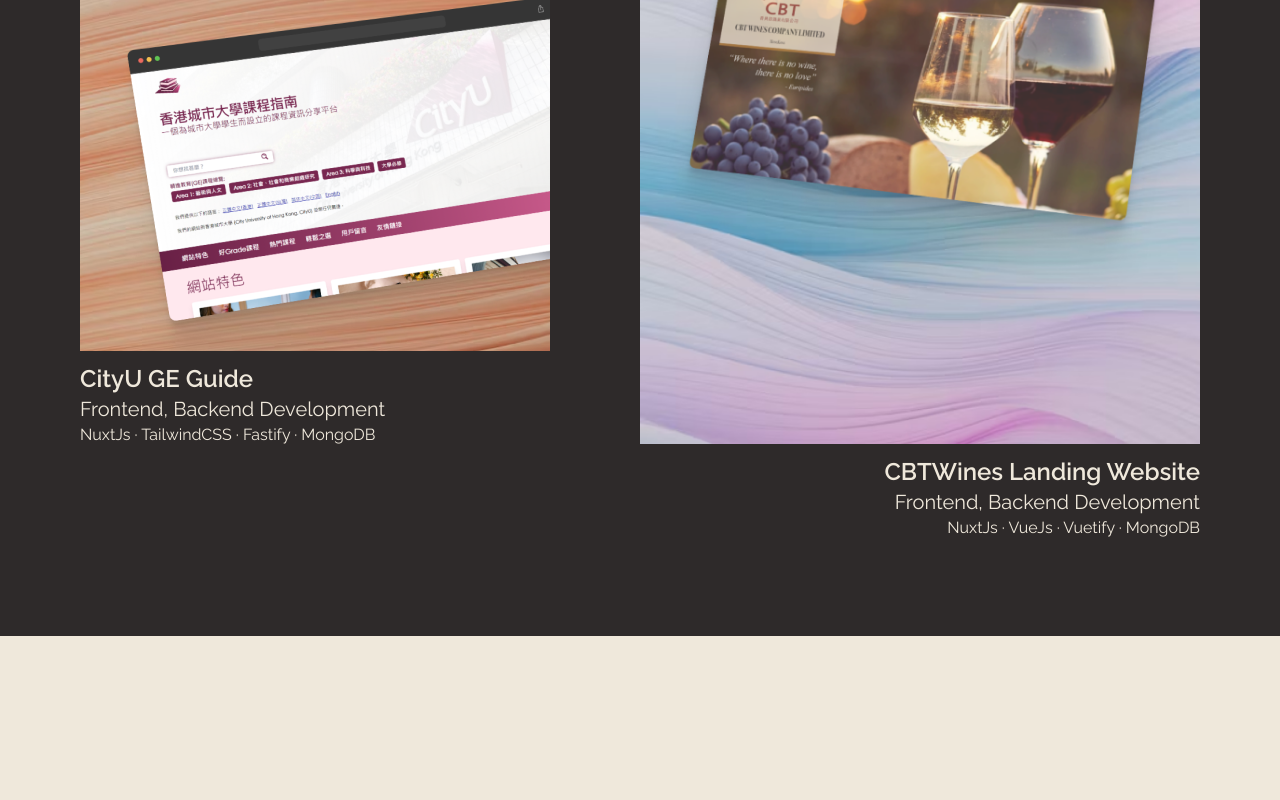
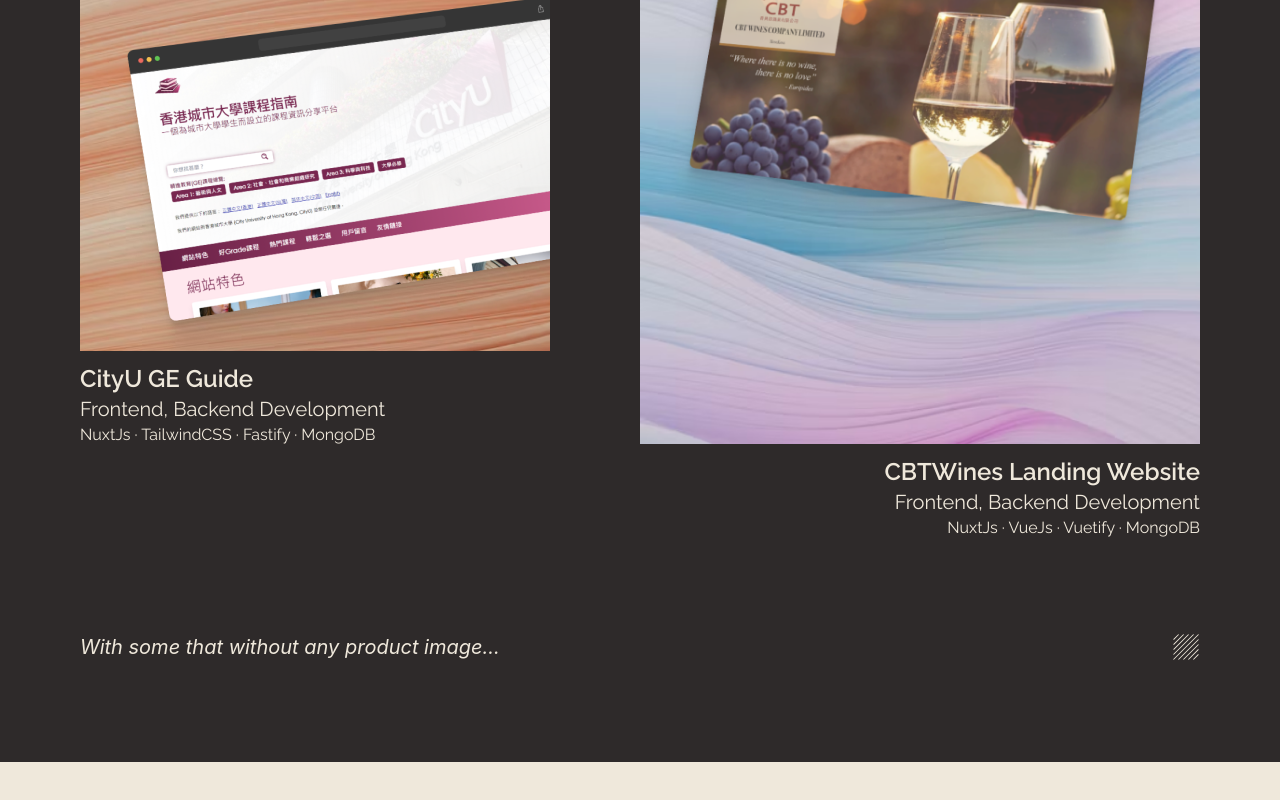
Before and after one commit to sennett-lau/sennett-lau, a Next.js app: page / in a window 1280 px wide. Shown: the part 5538-6338 px from the top of the page. Built offline with nearby package versions, Linux system fonts and the light colour scheme; a web font is replaced by a local one.

Commit message:
added IndexSectionExtra partial

```diff
--- a/src/component/index/IndexProjects/IndexProjectSectionDuo.tsx
+++ b/src/component/index/IndexProjects/IndexProjectSectionDuo.tsx
@@ -4,7 +4,7 @@
 
 const IndexProjectSectionDuo = () => {
   return (
-    <Flex w={'100%'} justifyContent={'space-between'}>
+    <Flex w={'100%'} justifyContent={'space-between'} mb={'96px'}>
       <Flex alignItems={'center'} flex={1}>
         <IndexProjectCityUGE />
       </Flex>
--- /dev/null
+++ b/src/component/index/IndexProjects/IndexProjectSectionExtra.tsx
@@ -0,0 +1,16 @@
+import { Flex, Image, Text } from '@chakra-ui/react'
+
+const IndexProjectSectionExtra = () => {
+  return (
+    <Flex w={'100%'} flexDir={'column'} color={'themeLight.500'}>
+      <Flex w={'100%'} position={'relative'} justifyContent={'space-between'}>
+        <Text fontSize={'20px'} fontStyle={'italic'}>
+          With some that without any product image...
+        </Text>
+        <Image src={'/assets/icons/square.svg'} />
+      </Flex>
+    </Flex>
+  )
+}
+
+export default IndexProjectSectionExtra
--- a/src/component/index/IndexProjects/IndexProjects.tsx
+++ b/src/component/index/IndexProjects/IndexProjects.tsx
@@ -1,6 +1,7 @@
 import { Flex } from '@chakra-ui/react'
 import IndexProjectQuote from './IndexProjectQuote'
 import IndexProjectSectionDuo from './IndexProjectSectionDuo'
+import IndexProjectSectionExtra from './IndexProjectSectionExtra'
 import IndexProjectsSectionHero from './IndexProjectsSectionHero'
 import IndexProjectsTopFrame from './IndexProjectsTopFrame'
 
@@ -18,6 +19,7 @@
         <IndexProjectsSectionHero />
         <IndexProjectQuote />
         <IndexProjectSectionDuo />
+        <IndexProjectSectionExtra />
       </Flex>
     </Flex>
   )
```
